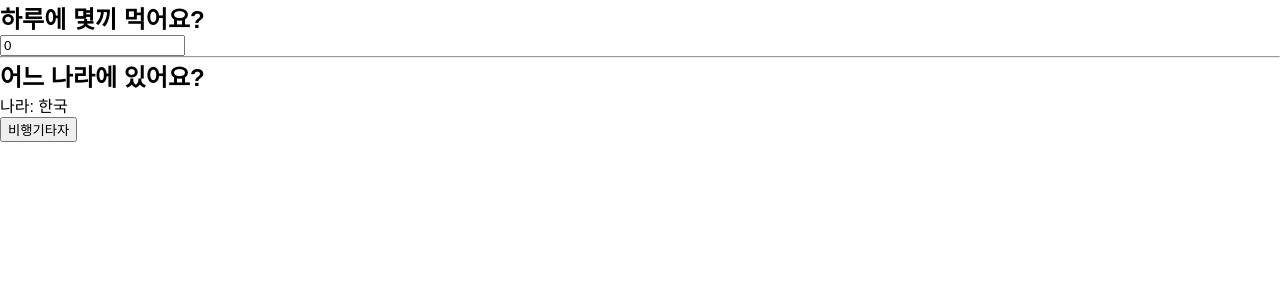
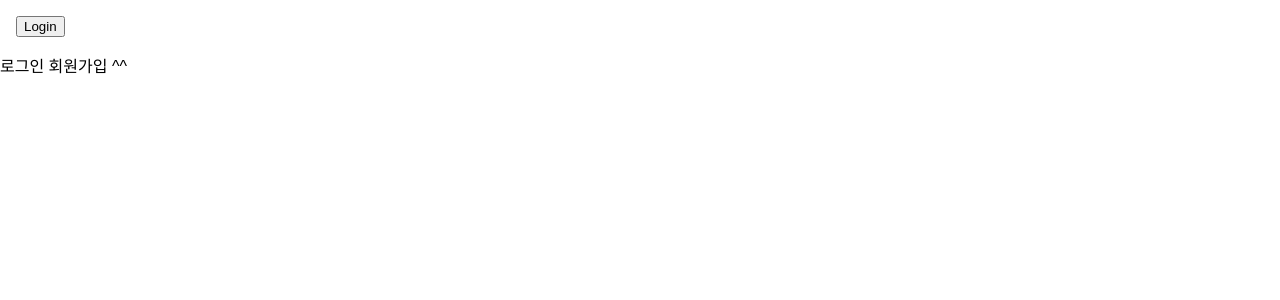
Before and after one commit to waterbinnn/react-study, a React (Create React App) app in the folder react01/my-app/: page / in a window 1280 px wide. Shown: the top 300 px of the page. Built offline with nearby package versions, Linux system fonts and the light colour scheme.

Commit message:
파일명 수정& Toolbar 추가

```diff
--- /dev/null
+++ b/react01/my-app/src/Toolbar/LandingPage.jsx
@@ -0,0 +1,28 @@
+import React, { useState } from "react";
+import Toolbar from "./Toolbar";
+
+function LandingPage(props) {
+  const [isLoggedIn, setIsLoggedIn] = useState(false);
+
+  const onClickLogin = () => {
+    setIsLoggedIn(true);
+  };
+
+  const onClickLogout = () => {
+    setIsLoggedIn(false);
+  };
+
+  return (
+    <div>
+      <Toolbar
+        isLoggedIn={isLoggedIn}
+        onClickLogin={onClickLogin}
+        onClickLogout={onClickLogout}
+      />
+
+      <div styles={{ padding: 16 }}>로그인 회원가입 ^^ </div>
+    </div>
+  );
+}
+
+export default LandingPage;
--- /dev/null
+++ b/react01/my-app/src/Toolbar/Toolbar.jsx
@@ -0,0 +1,31 @@
+import React from "react";
+
+const styles = {
+  wrapper: {
+    padding: 16,
+    display: "flex",
+    flexDirection: "row",
+    borderBottom: "1px soid grey",
+  },
+  greeting: {
+    marginRight: 8,
+  },
+};
+
+function Toolbar(props) {
+  const { isLoggedIn, onClickLogin, onClickLogout } = props;
+
+  return (
+    <div style={styles.wrapper}>
+      {isLoggedIn && <span style={styles.greeting}>welcome!</span>}
+
+      {isLoggedIn ? (
+        <button onClick={onClickLogout}>Logout</button>
+      ) : (
+        <button onClick={onClickLogin}>Login</button>
+      )}
+    </div>
+  );
+}
+
+export default Toolbar;
--- a/react01/my-app/src/index.js
+++ b/react01/my-app/src/index.js
@@ -2,10 +2,11 @@
 import ReactDOM from "react-dom";
 import App from "./App";
 import "./index.css";
+import LandingPage from "./Toolbar/LandingPage";
 
 ReactDOM.render(
   <React.StrictMode>
-    <App />
+    <LandingPage />
   </React.StrictMode>,
   document.querySelector("#root")
 );
```
Also changed, not shown: react01/my-app/src/Book/Book.jsx (renamed from react01/my-app/src/ch_03/Book.jsx), react01/my-app/src/Book/Library.jsx (renamed from react01/my-app/src/ch_03/Library.jsx), react01/my-app/src/Clock/Clock.jsx (renamed from react01/my-app/src/ch_04/Clock.jsx), react01/my-app/src/Comment/Comment.jsx (renamed from react01/my-app/src/ch_05/Comment.jsx), react01/my-app/src/Comment/CommentList.jsx (renamed from react01/my-app/src/ch_05/CommentList.jsx), react01/my-app/src/Notification/Notification.jsx (renamed from react01/my-app/src/ch_06/Notification.jsx), react01/my-app/src/Notification/NotificationList.jsx (renamed from react01/my-app/src/ch_06/NotificationList.jsx).
